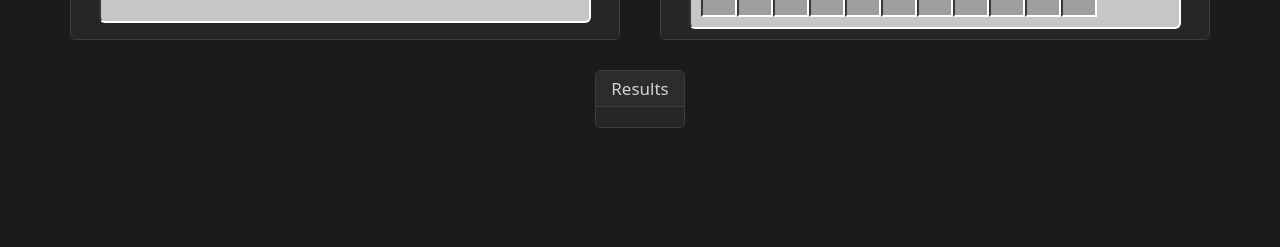
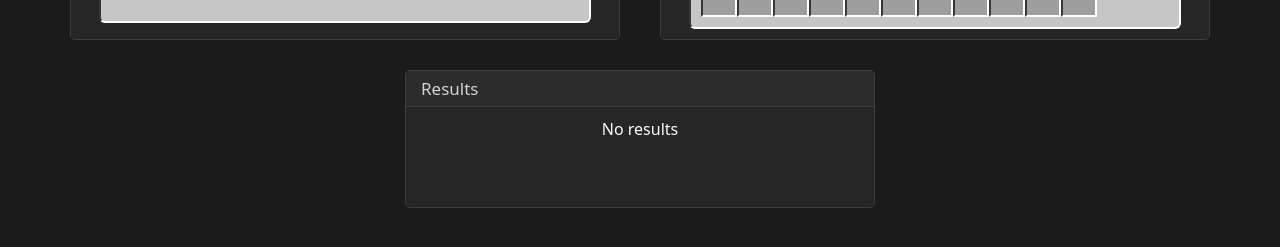
Before and after one commit to Bard-Gaming/bard-gaming.github.io, a React (Vite) app: page /mahou_tsukai/enchant_lookup in a window 1280 px wide. Shown: the part 371-618 px from the top of the page. Built offline with nearby package versions, Linux system fonts and the light colour scheme; grey boxes are pictures that could not be loaded.

Commit message:
feat(page): update result panel when no results have been found

```diff
--- a/src/components/ContentPanel/ContentPanel.tsx
+++ b/src/components/ContentPanel/ContentPanel.tsx
@@ -6,19 +6,21 @@ interface ContentPanelProps {
 
     width?: number | string;
     height?: number | string;
+    minWidth?: number | string;
+    minHeight?: number | string;
 
     children?: React.ReactNode;
 }
 
 
-function ContentPanel({ title = "<Unnamed>", width, height, children }: ContentPanelProps) {
+function ContentPanel({ title = "<Unnamed>", width, height, minWidth, minHeight, children }: ContentPanelProps) {
     return (
-        <div className={styles.content_panel} style={{ width, height }}>
+        <div className={styles.content_panel} style={{ width, height, minWidth }}>
             <div className={styles.panel_header}>
                 <h1>{title}</h1>
             </div>
 
-            <div className={styles.panel_content}>
+            <div className={styles.panel_content} style={{ minHeight }}>
                 {children}
             </div>
         </div>
--- a/src/pages/MahouTsukai/EnchantLookup/EnchantLookup.tsx
+++ b/src/pages/MahouTsukai/EnchantLookup/EnchantLookup.tsx
@@ -76,8 +76,8 @@ function EnchantLookup() {
             </div>
 
             <div className={styles.lookup_result}>
-                <ContentPanel title="Results">
-                    {lookupResultComponents}
+                <ContentPanel title="Results" minWidth={470} minHeight={100}>
+                    {lookupResultComponents.length > 0 ? lookupResultComponents : "No results"}
                 </ContentPanel>
             </div>
         </section>
```
